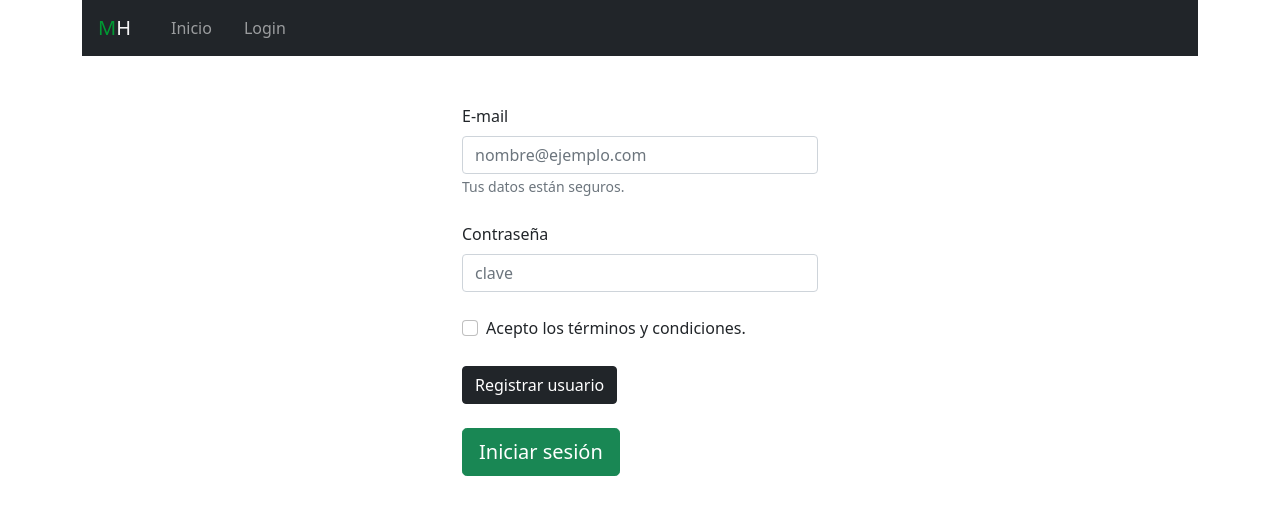
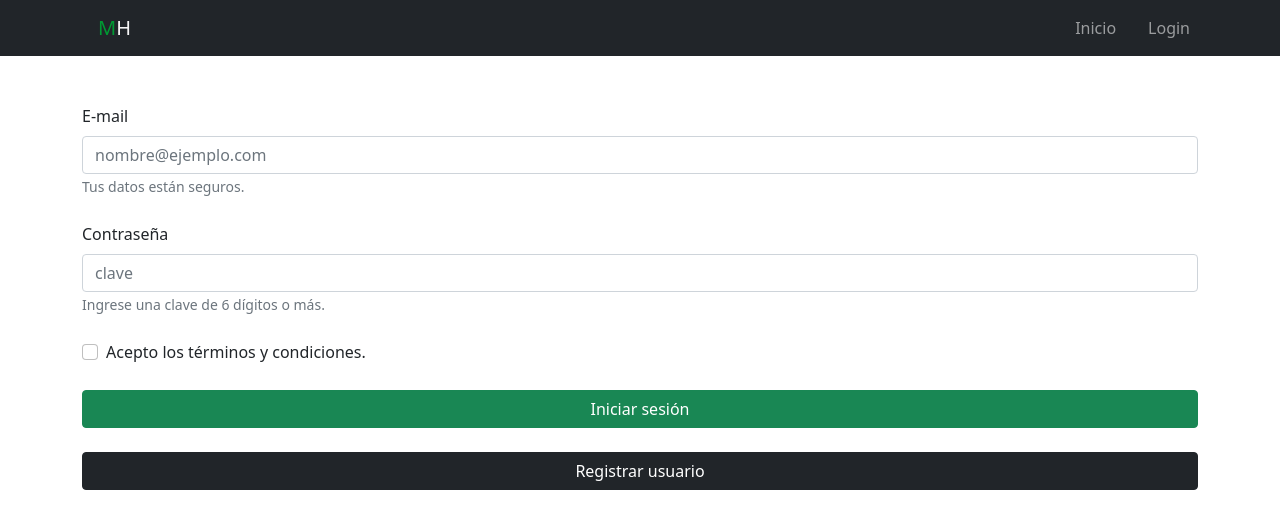
Before and after one commit to marcosihe/registro-inicio-de-sesion, a React (Create React App) app: page /login in a window 1280 px wide. Shown: the top 528 px of the page. Built offline with nearby package versions, Linux system fonts and the light colour scheme; no server answers.

Commit message:
Se trabajo sobre los estilos y el maquetado.

```diff
--- a/src/App.jsx
+++ b/src/App.jsx
@@ -1,25 +1,24 @@
-import React from 'react';
-import { Fragment } from 'react-is';
-import { BrowserRouter as Router, Switch, Route} from 'react-router-dom'
-import { Container } from 'react-bootstrap';
-import Inicio from './components/Inicio';
-import Login from './components/Login';
-import Admin from './components/Admin';
-import Menu from './components/Menu';
+import React from "react";
+import { Fragment } from "react-is";
+import { BrowserRouter as Router, Switch, Route } from "react-router-dom";
+import Inicio from "./components/Inicio";
+import Login from "./components/Login";
+import Admin from "./components/Admin";
+import Menu from "./components/Menu";
 
 function App() {
   return (
     <Fragment>
-      <Container>
       <Router>
-          <Menu></Menu>
+        <header className="bg-dark">
+        <Menu/>
+        </header>
         <Switch>
           <Route exact path="/" component={Inicio}></Route>
           <Route exact path="/admin" component={Admin}></Route>
           <Route exact path="/login" component={Login}></Route>
         </Switch>
       </Router>
-      </Container>
     </Fragment>
   );
 }
--- a/src/components/Inicio.jsx
+++ b/src/components/Inicio.jsx
@@ -1,11 +1,14 @@
-import React, { Fragment } from 'react'
+import React, { Fragment } from "react";
+import { Container } from "react-bootstrap";
 
 const Inicio = () => {
-    return (
-        <Fragment>
-            <h3>Inicio</h3>
-        </Fragment>
-    )
-}
+  return (
+    <Fragment>
+      <Container>
+        <h3>Inicio</h3>
+      </Container>
+    </Fragment>
+  );
+};
 
-export default Inicio
+export default Inicio;
--- a/src/components/Login.jsx
+++ b/src/components/Login.jsx
@@ -1,5 +1,5 @@
 import React, { Fragment, useState } from "react";
-import { Form, Button } from "react-bootstrap";
+import { Form, Button, Container } from "react-bootstrap";
 import { auth } from "../firebaseConfig";
 import { useHistory } from "react-router";
 
@@ -12,9 +12,10 @@ const Login = () => {
   const handleSubmit = async (e) => {
     e.preventDefault();
 
-    auth.createUserWithEmailAndPassword(email, password)
-      .then( (resp) => historial.push('/'))
-      .catch(e => {
+    auth
+      .createUserWithEmailAndPassword(email, password)
+      .then((resp) => historial.push("/"))
+      .catch((e) => {
         //auth/invalid-email
         if (e.code === "auth/invalid-email") {
           setErrorMessage("Formato de e-mail inválido.");
@@ -23,27 +24,28 @@ const Login = () => {
         if (e.code === "auth/weak-password") {
           setErrorMessage("La clave debe tener como mínimo 6 caracteres.");
         }
-    })
+      });
   };
 
   const handleLogin = () => {
-      auth.signInWithEmailAndPassword(email, password)
-      .then( (res) => historial.push('/') )
-      .catch( (err) => {
+    auth
+      .signInWithEmailAndPassword(email, password)
+      .then((res) => historial.push("/"))
+      .catch((err) => {
         console.log(err);
-          if(err.code === "auth/wrong-password"){
+        if (err.code === "auth/wrong-password") {
           setErrorMessage("La clave ingresada es incorrecta.");
         }
-          if(err.code === "auth/user-not-found"){
+        if (err.code === "auth/user-not-found") {
           setErrorMessage("El e-mail ingresado no es correcto.");
         }
-      })
-  }
+      });
+  };
 
   return (
     <Fragment>
+      <Container>
         <div className="row mt-5">
-        <div className="col"></div>
           <div className="col">
             <Form onSubmit={handleSubmit}>
               <Form.Group controlId="formBasicEmail">
@@ -69,6 +71,9 @@ const Login = () => {
                   type="password"
                   placeholder="clave"
                 />
+                <Form.Text className="text-muted">
+                  Ingrese una clave de 6 dígitos o más.
+                </Form.Text>
               </Form.Group>
               <Form.Group controlId="formBasicCheckbox">
                 <Form.Check
@@ -77,19 +82,27 @@ const Login = () => {
                   className="mt-4"
                 />
               </Form.Group>
+              <div className="d-flex flex-column">
+              <Button
+              onClick={handleLogin}
+              variant="success"
+              type="submit"
+              className="mt-4"
+              block
+            >
+              Iniciar sesión
+            </Button>
               <Button variant="dark" type="submit" className="mt-4" block>
                 Registrar usuario
               </Button>
+              </div>
             </Form>
-          <Button onClick={ handleLogin } variant="success" type="submit" className="mt-4" size="lg" block>
-            Iniciar sesión
-          </Button>
             {errorMessage !== null ? (
               <div className="alert alert-danger mt-5">{errorMessage}</div>
             ) : null}
           </div>
-        <div className="col"></div>
         </div>
+      </Container>
     </Fragment>
   );
 };
--- a/src/components/Menu.jsx
+++ b/src/components/Menu.jsx
@@ -22,19 +22,19 @@ const Menu = () => {
   }
 
   return (
-    <Navbar bg="dark" variant="dark" expand="lg">
+    <Navbar bg="dark" variant="dark" expand="lg" className="container">
       <Navbar.Brand href="#home" className="ms-3">
         <span className={styles.letraM}>M</span>
         <span className={styles.letraH}>H</span>
       </Navbar.Brand>
       <Navbar.Toggle aria-controls="basic-navbar-nav" />
       <Navbar.Collapse id="basic-navbar-nav">
-        <Nav className="mr-auto">
+        <Nav className="ms-auto">
           <Link className="nav-link ms-3" to="/">Inicio</Link>
           {!usuario ? (<Link className="nav-link ms-3" to="/login">Login</Link>) : null}
           {usuario === "usuario@admin.com" ? (<Link className="nav-link ms-3" to="/admin">Admin</Link>) : null}
         </Nav>
-      {usuario ? (<Button variant="danger" className="ms-auto me-3" onClick={cerrarSesion}>Cerrar sesión</Button>) : null}
+        {usuario ? (<Button variant="danger" className="ms-3 me-3" onClick={cerrarSesion}>Cerrar sesión</Button>) : null}
       </Navbar.Collapse>
     </Navbar>
   );
```
Also changed, not shown: src/components/Menu.module.css (line endings or trailing spaces). Lines whose indentation alone changed are shown as unchanged.
